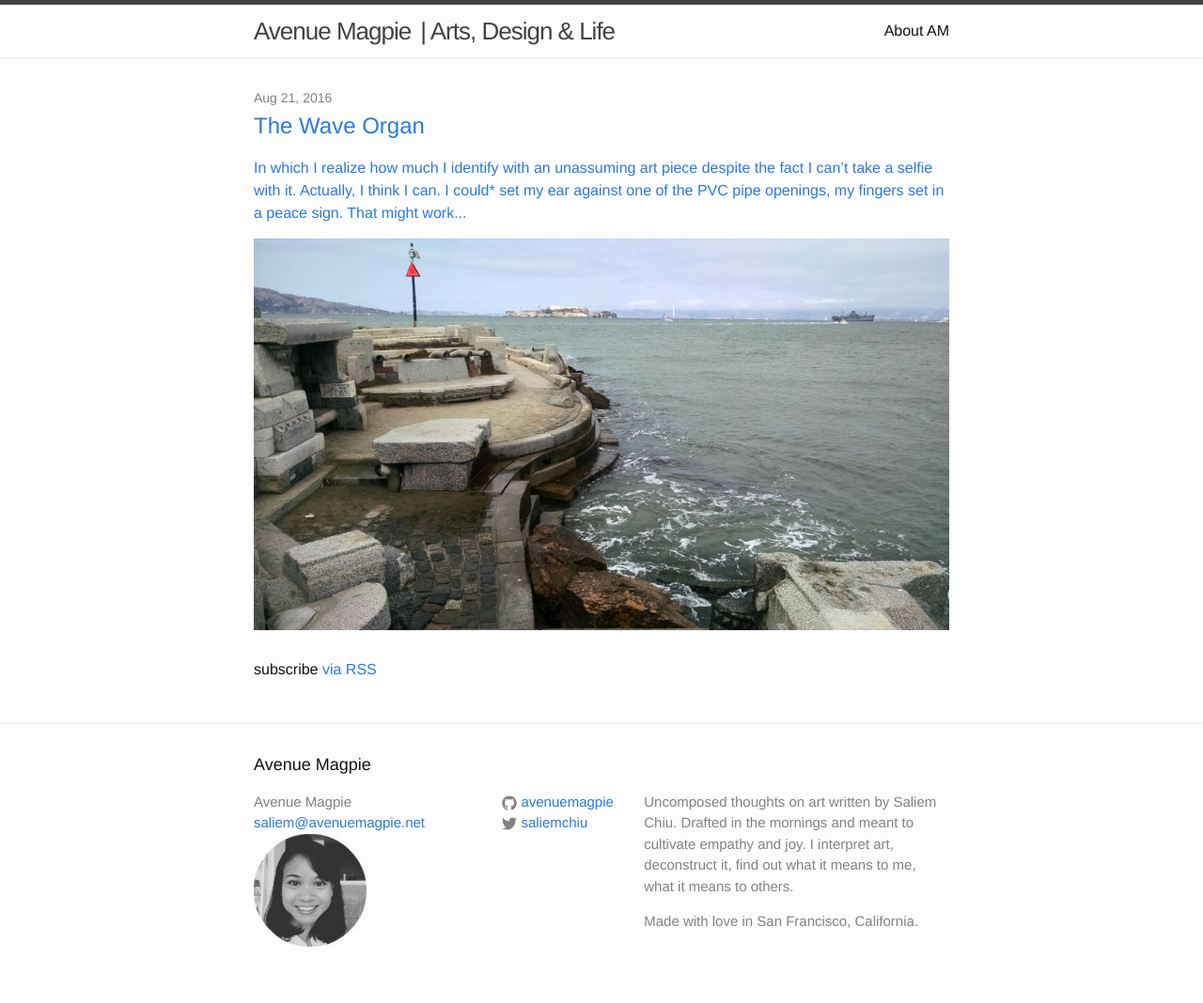
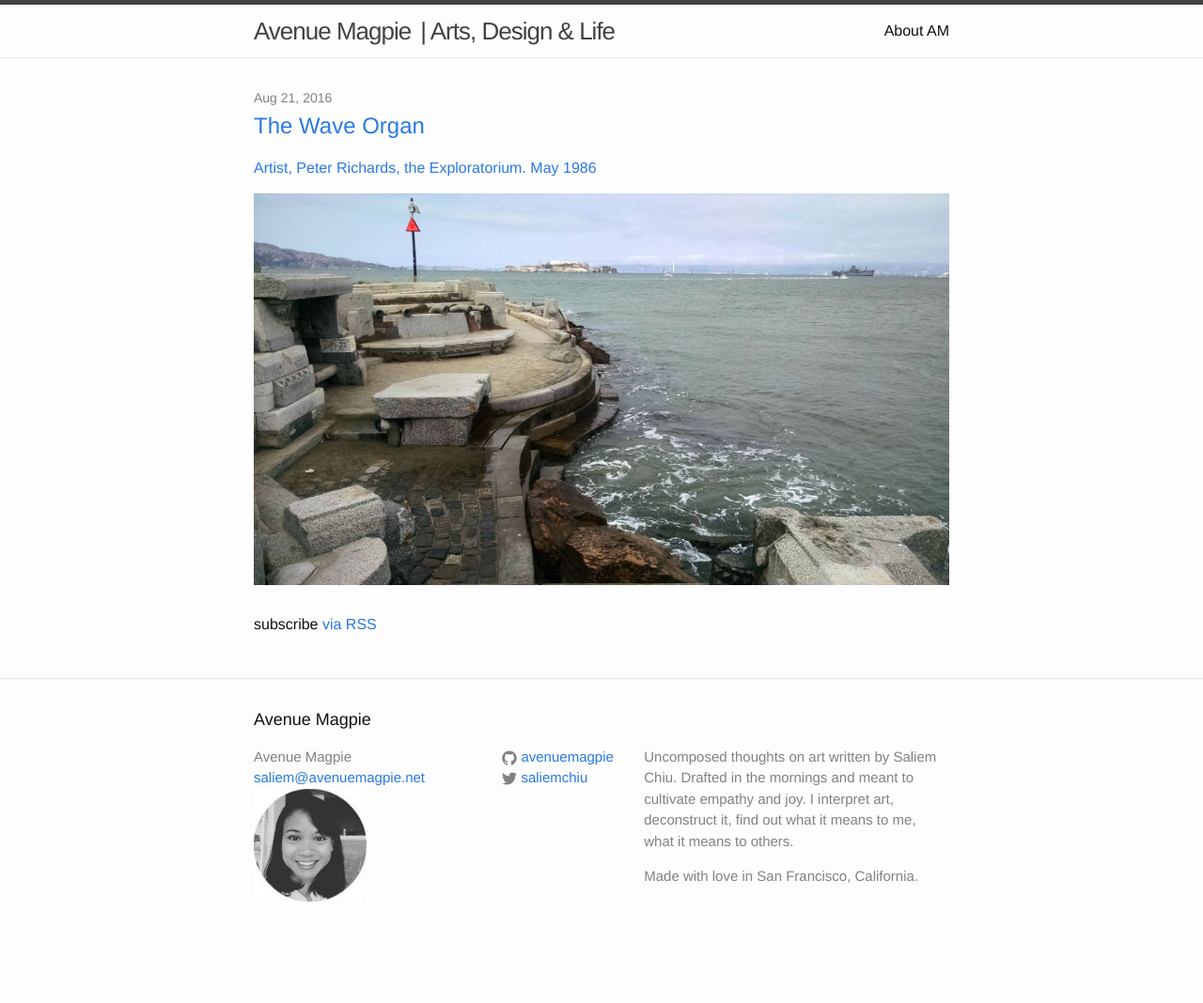
Before and after one commit to avenuemagpie/art-design, a Jekyll site: the page built from index.html, in a window 1280 px wide. Shown: the whole page at 94% size. Built offline with Jekyll 4.4.1, drawn with Linux system fonts in a browser that asks for light colours; after the commit the page ends 1020 px from its top, so only the background shows below that.

Commit message:
copy edit

```diff
--- a/_posts/2016-08-21-wave-organ.markdown
+++ b/_posts/2016-08-21-wave-organ.markdown
@@ -3,7 +3,7 @@ layout: post
 identifier: wave-organ
 title:  "The Wave Organ"
 date:   2016-08-21
-summary: In which I realize how much I identify with an unassuming art piece despite the fact I can’t take a selfie with it. Actually, I think I can. I could* set my ear against one of the PVC pipe openings, my fingers set in a peace sign. That might work...
+summary: Artist, Peter Richards, the Exploratorium. May 1986
 comments: true
 image:
 
```
